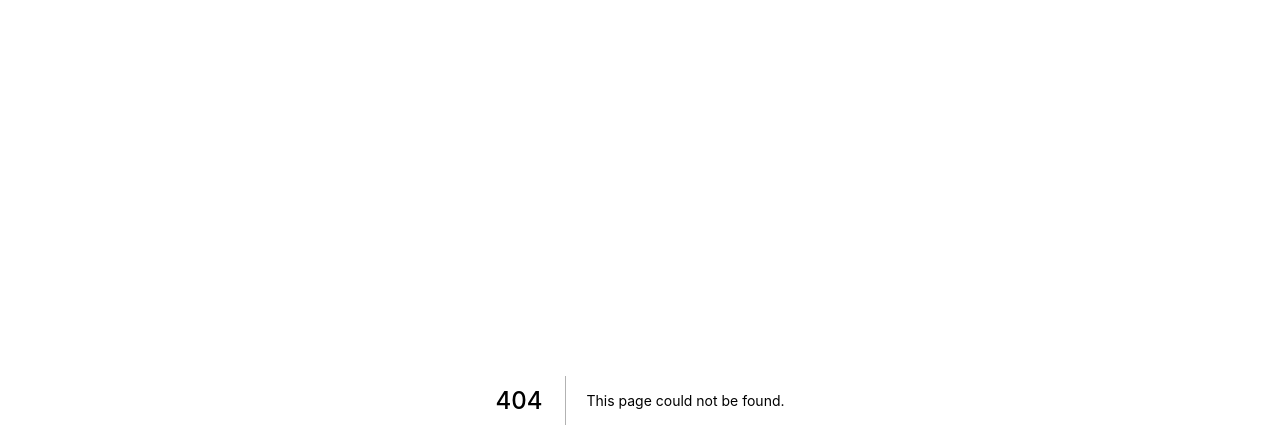
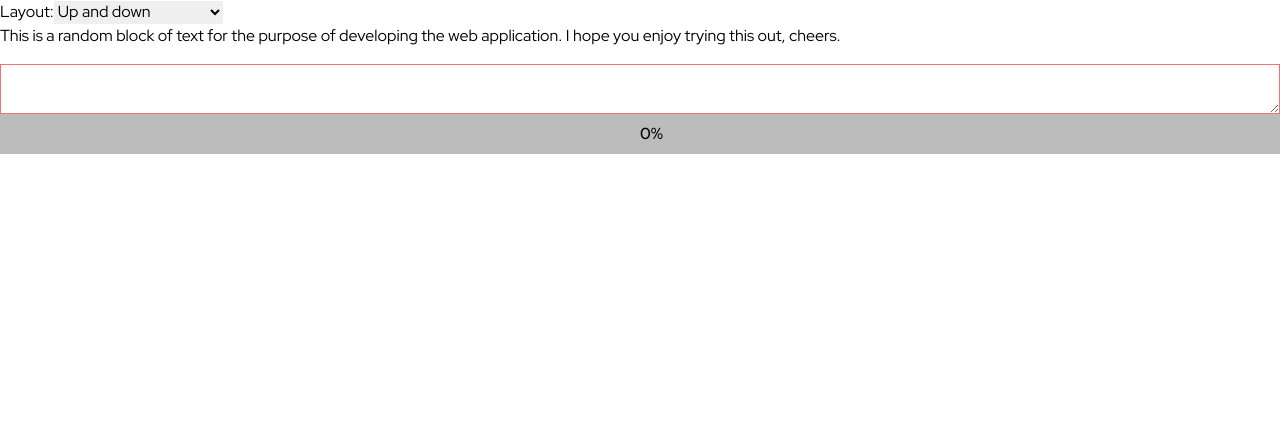
Before and after one commit to Exalted100/typathon-frontend, a Next.js app: page /home in a window 1280 px wide. Before the commit this address had no page. Shown: the top 448 px of the page. Built offline with nearby package versions, Linux system fonts and the light colour scheme.

Commit message:
feat: started working on home page

```diff
--- /dev/null
+++ b/components/ProgressBar.js
@@ -0,0 +1,10 @@
+const ProgressBar = ({width}) => {
+    return (
+        <div className="h-10 w-full bg-typathon-grey relative">
+            <div className={`h-full bg-typathon-green`} style={{"width": width}}></div>
+            <p className="absolute top-2 left-1/2 font-semibold">{width !== "100%" ? width : "Complete"}</p>
+        </div>
+    )
+}
+
+export default ProgressBar
--- a/package.json
+++ b/package.json
@@ -9,8 +9,10 @@
     "lint": "next lint"
   },
   "dependencies": {
+    "axios": "^0.27.2",
     "next": "12.3.1",
     "react": "18.2.0",
+    "react-cookie": "^4.1.1",
     "react-dom": "18.2.0"
   },
   "devDependencies": {
--- /dev/null
+++ b/pages/home.js
@@ -0,0 +1,41 @@
+import { useState } from "react"
+import ProgressBar from "../components/ProgressBar"
+
+const Home = () => {
+    const [layout, setLayout] = useState("up-and-down")
+    const [typedResponse, setTypedResponse] = useState("")
+    const toType = "This is a random block of text for the purpose of developing the web application. I hope you enjoy trying this out, cheers."
+
+    const onTextareaChange = (e) => {
+        if (e.target.value[e.target.value.length - 1] === toType[e.target.value.length - 1] && e.target.value.length - typedResponse.length === 1) {
+            setTypedResponse(e.target.value)
+        }
+    }
+
+    const layoutColumns = layout.includes("up-and-down") ? "grid-cols-1" : "grid-cols-2";
+    const layoutOrder = layout.includes("reverse") ? "order-last" : "";
+
+    return (
+        <div>
+            <div>
+                <label>Layout:
+                    <select onChange={e => setLayout(e.target.value)} value={layout}>
+                        <option value="up-and-down">Up and down</option>
+                        <option value="side-by-side">Side by side</option>
+                        <option value="up-and-down-reverse">Up and down reverse</option>
+                        <option value="side-by-side-reverse">Side by side reverse</option>
+                    </select>
+                </label>
+
+                <div className={`grid gap-4 ${layoutColumns}`}>
+                    <p className={layoutOrder}>{toType}</p>
+                    <textarea onChange={onTextareaChange} value={typedResponse} className="border border-red-400" />
+                </div>
+
+                <ProgressBar width={`${Math.floor((typedResponse.length / toType.length) * 100)}%`} />
+            </div>
+        </div>
+    )
+}
+
+export default Home
--- a/pages/index.js
+++ b/pages/index.js
@@ -3,9 +3,15 @@ import Image from "next/image";
 import styles from "../styles/Home.module.css";
 import { useState, useEffect } from "react";
 import Link from "next/link";
+import { useCookies } from "react-cookie";
+import { useRouter } from "next/router";
+import axios from "axios";
 
 export default function Home() {
+  const API_URL = process.env.NEXT_PUBLIC_API_URL
+  const router = useRouter()
   const [loginCopy, setLoginCopy] = useState("Type a ton with Typathon");
+  const [cookies, setCookie, removeCookie] = useCookies(["accessToken"]);
   const finalCopy = (
     <p className="final-copy text-semibold h-screen bg-typathon-black text-typathon-grey text-5xl pt-2 px-10 leading-normal font-bold">
       Type a ton with <span className="text-typathon-green">Typathon</span>
@@ -34,7 +40,28 @@ export default function Home() {
   const [passwordIsFocused, setPasswordIsFocused] = useState(false);
   const [passwordValue, setPasswordValue] = useState("");
 
+  const onButtonClick = async (e) => {
+    e.preventDefault()
+
+    try {
+
+      const response = await axios.post(`${API_URL}/login`, {
+          email: emailValue,
+          password: passwordValue,
+      });
+
+      setCookie("accessToken", response.data.token);
+      console.log(response)
+      router.push("/home");
+  } catch (err) {
+      console.log(err.response.data.error)
+  } finally {
+
+  }
+  }
+
   useEffect(() => {
+    console.log(API_URL)
     setTimeout(() => {
       return setTextToDisplay(finalCopy);
     }, loginCopy.length * 100);
@@ -113,6 +140,7 @@ export default function Home() {
 
           <button
             className={`w-80 mb-5 rounded-3xl cursor-text border p-3 relative z-0 bg-typathon-green text-white font-semibold cursor-pointer mt-10`}
+            onClick={onButtonClick}
           >
             Sign in
           </button>
```
Also changed, not shown: 2 other files (tests, documents, lock files or other folders).
